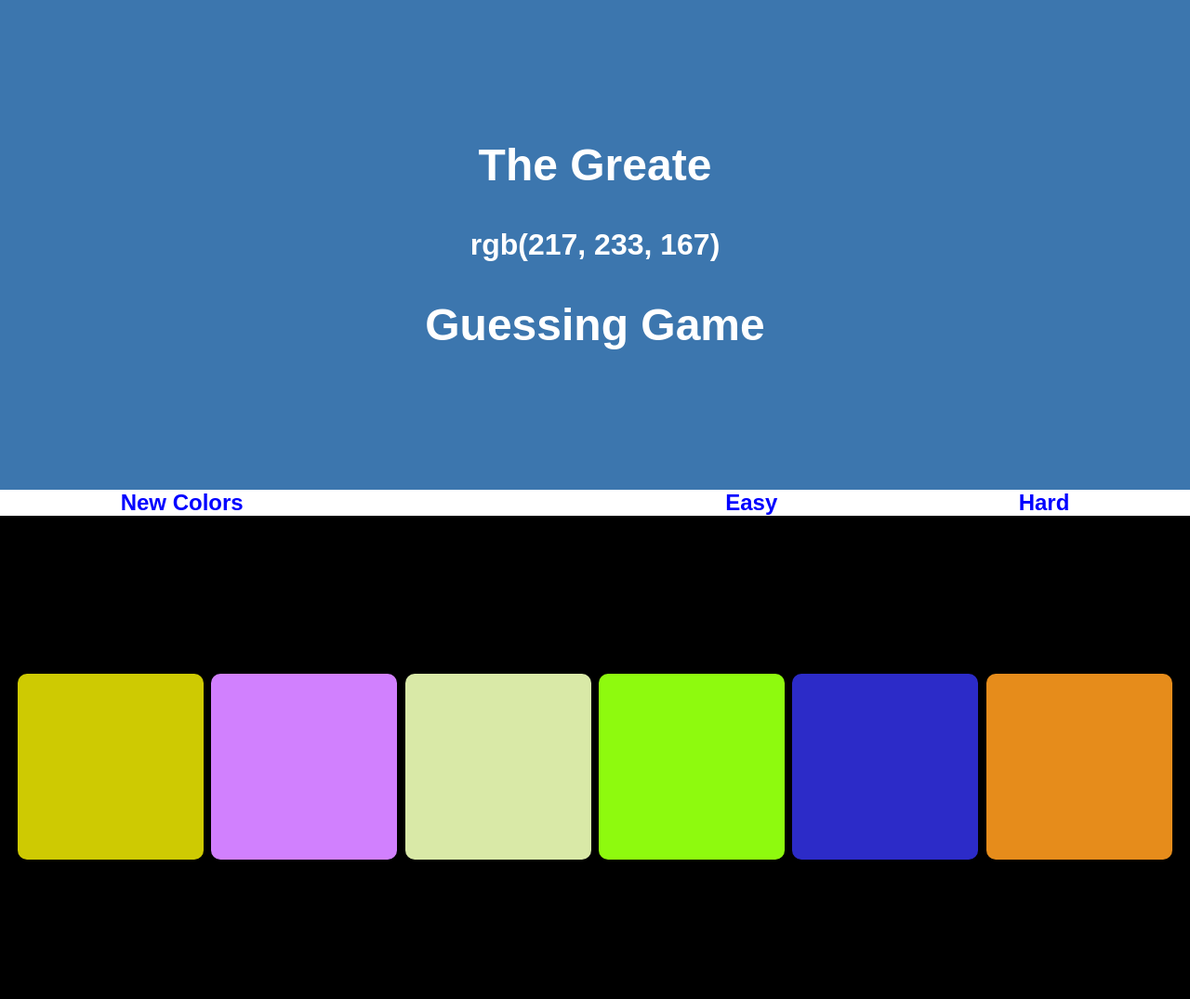
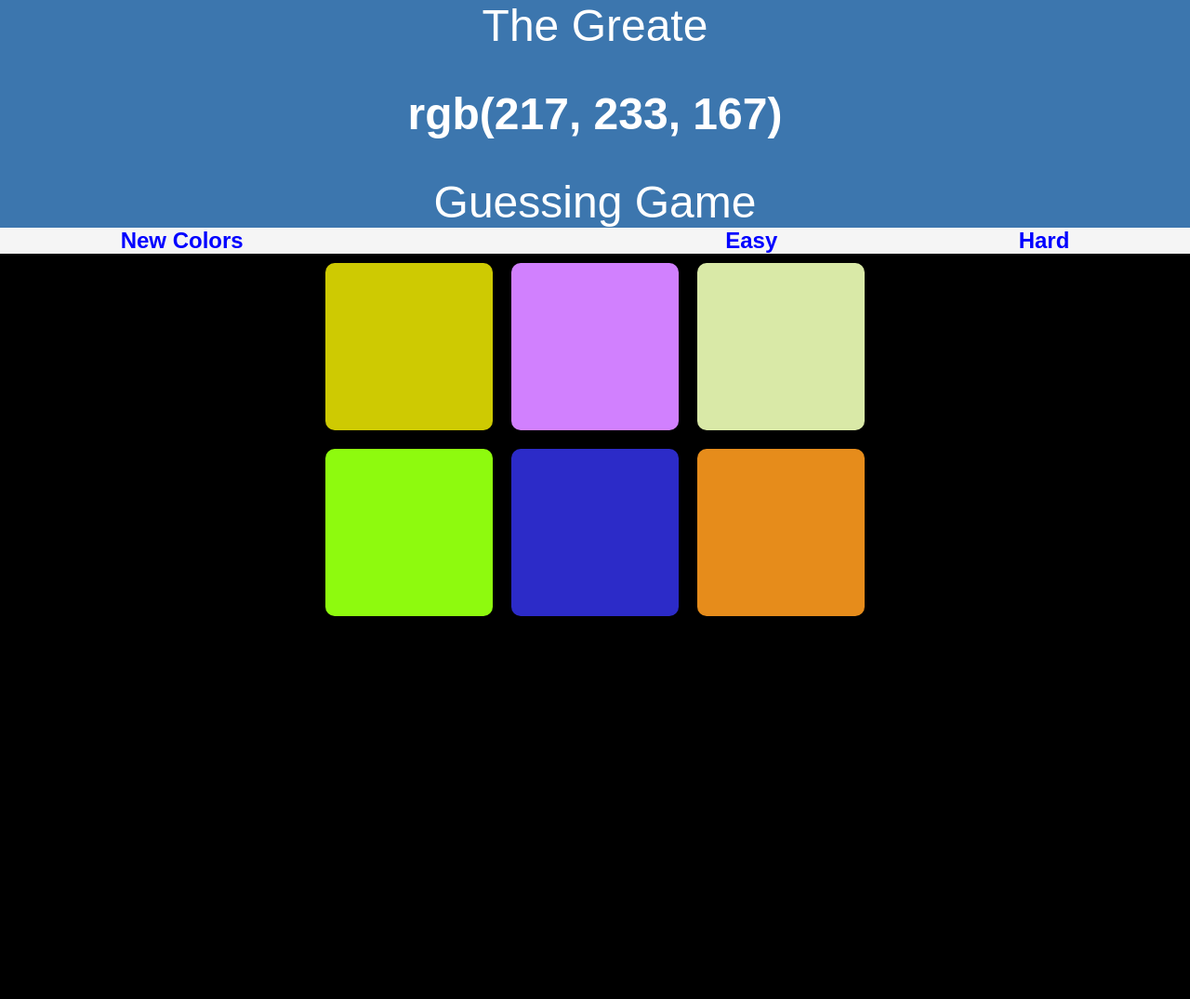
Before and after one commit to adeeio/RGB-color-game, a website: page index.html in a window 1280 px wide. Shown: the whole page at 93% size. After the commit the page ends 800 px from the top, so only its background shows below. Drawn offline with Linux system fonts and the light colour scheme.

Commit message:
game v.3

```diff
--- a/colorGame.js
+++ b/colorGame.js
@@ -27,20 +27,17 @@ function randomRGB() {
 }
 
 for (i = 0; i < squares.length; i++) {
-    squares[i].style.background = randomRGB();
-}
+    squares[i].style.backgroundColor = randomRGB();
 
-for (i = 0; i < squares.length; i++) {
     if (i === randomNum) {
-        squares[i].style.background = rgb;
+        squares[i].style.backgroundColor = rgb;
     }
 }
 
 
-
 squares.forEach(el => {
     el.addEventListener("click", () => {
-        if (el.style.background === rgb) {
+        if (el.style.backgroundColor === rgb) {
             changeColorOfBoxes(rgb);
         }
         else {
@@ -54,8 +51,8 @@ squares.forEach(el => {
 const changeColorOfBoxes = e => {
     squares.forEach(el => {
         el.style.visibility = 'visible';
-        el.style.background = e;
-        jumbotron.style.background = e;
+        el.style.backgroundColor = e;
+        jumbotron.style.backgroundColor = e;
         tryAgain.innerHTML = "Correct!";
         newColor.innerHTML = "Play Again?"
     });
@@ -64,7 +61,7 @@ const changeColorOfBoxes = e => {
 const easyMode = () => {
     let counter = 0;
     for (let i = 0; i < squares.length; i++) {
-        if (squares[i].style.background !== rgb) {
+        if (squares[i].style.backgroundColor !== rgb) {
             squares[i].style.display = 'none';
             counter++;
         }
--- a/index.html
+++ b/index.html
@@ -1,5 +1,6 @@
 <!DOCTYPE html>
 <html lang="en">
+
 <head>
     <meta charset="UTF-8">
     <meta name="viewport" content="width=device-width, initial-scale=1.0">
@@ -7,24 +8,24 @@
     <link rel="stylesheet" href="css/colorGame.css">
     <title>XmasTree</title>
 </head>
-<body>
-    <div class="bg-blue font-white container" id="jumbotron">
+
+<body class="bg-dark">
+
+    <div class="bg-blue font-white text-center" id="jumbotron">
         <h3>The Greate</h3>
         <h1 id="randomRGB" class="m-t m-b"></h1>
         <h3>Guessing Game</h3>
     </div>
 
-    <div>
-        <div class="conatiner nav-flex font-blue">
+
+    <div class="conatiner nav-flex font-blue bg-whitish">
         <h4 class="nav" id="newColor">New Colors</h4>
         <h4 class="nav" id="tryAgain"></h4>
-            <h4 class="nav" id="easy" >Easy</h4>
+        <h4 class="nav" id="easy">Easy</h4>
         <h4 class="nav" id="hard">Hard</h4>
     </div>
-    </div>
 
-    <div class="bg-dark">
-        <div class="container flex-container">
+    <div class="container">
         <div id="sq1" class="square"></div>
         <div id="sq2" class="square"></div>
         <div id="sq3" class="square"></div>
@@ -32,9 +33,10 @@
         <div id="sq5" class="square"></div>
         <div id="sq6" class="square"></div>
     </div>
-    </div>
+
 
 
     <script src="colorGame.js"></script>
 </body>
+
 </html>
--- a/sass/colorGame.scss
+++ b/sass/colorGame.scss
@@ -5,28 +5,14 @@
     padding: 0;
 }
 
-html {
-    width: 100%;
+.container {
+    max-width: 600px;
+    margin: 0 auto;
+    overflow: auto;
 }
 
-.container {
-    width: 100%;
-    margin-left: auto;
-    margin-right: auto;
-    padding-left: 15px;
-    padding-right: 15px;
-}
-
-.container {
+.text-center {
     text-align: center;
-    padding-top: 150px;
-    padding-bottom: 150px;
-}
-
-.flex-container {
-    display: flex;
-    flex-flow: row wrap;
-    justify-content: space-around;
 }
 
 .m-t {
@@ -58,6 +44,10 @@ html {
     background: black;
 }
 
+.bg-whitish{
+    background: #f5f5f5;
+}
+
 .font-white {
     color: #ffffff;
 }
@@ -80,13 +70,19 @@ html {
 
 .square {
     border-radius: 10px;
-    margin-top: 20px;
-    width: 200px;
-    height: 200px;
+    margin: 1.66%;
+    width: 30%;
+    padding-bottom: 30%;
+    float: left;
+}
+
+h1 {
+    font-size: 3rem;
 }
 
 h3 {
     font-size: 3rem;
+    font-weight: 300;
 }
 
 h4 {
```
Also changed, not shown: css/colorGame.css. Lines whose indentation alone changed are shown as unchanged.
